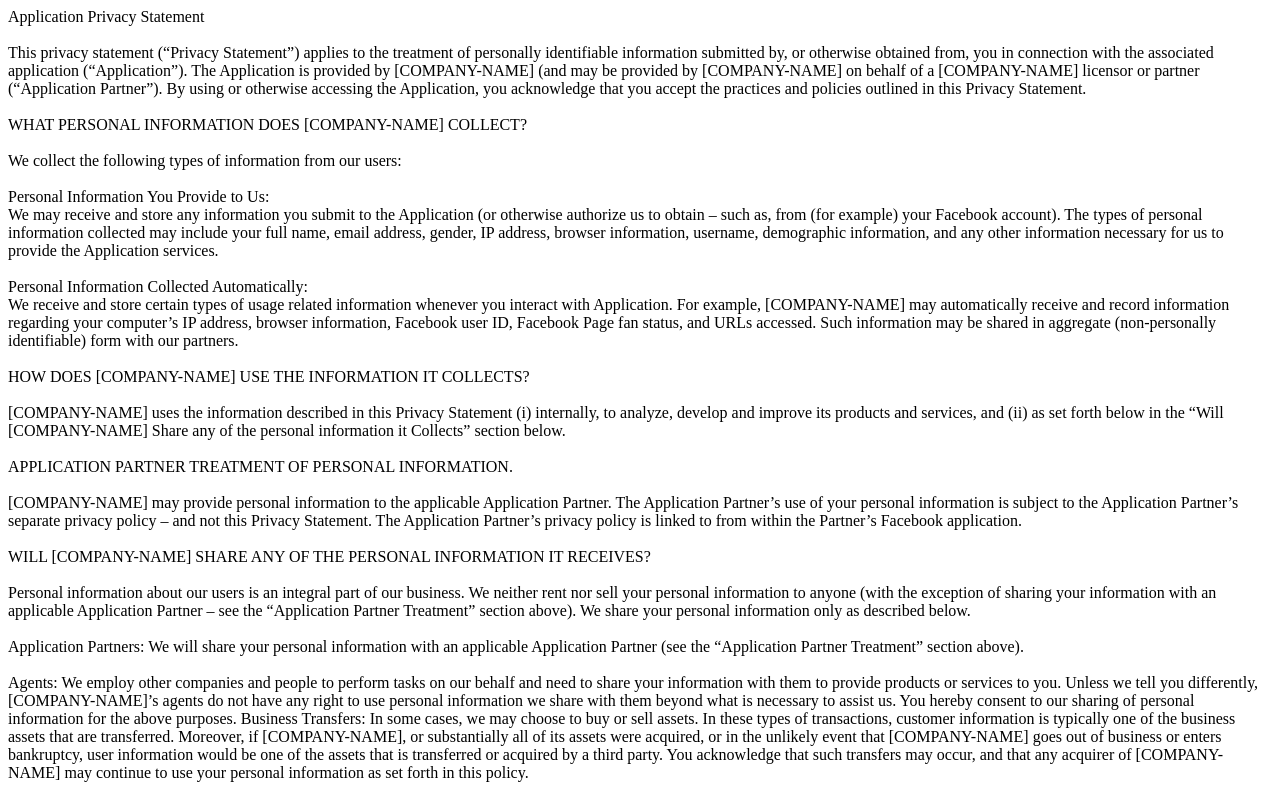
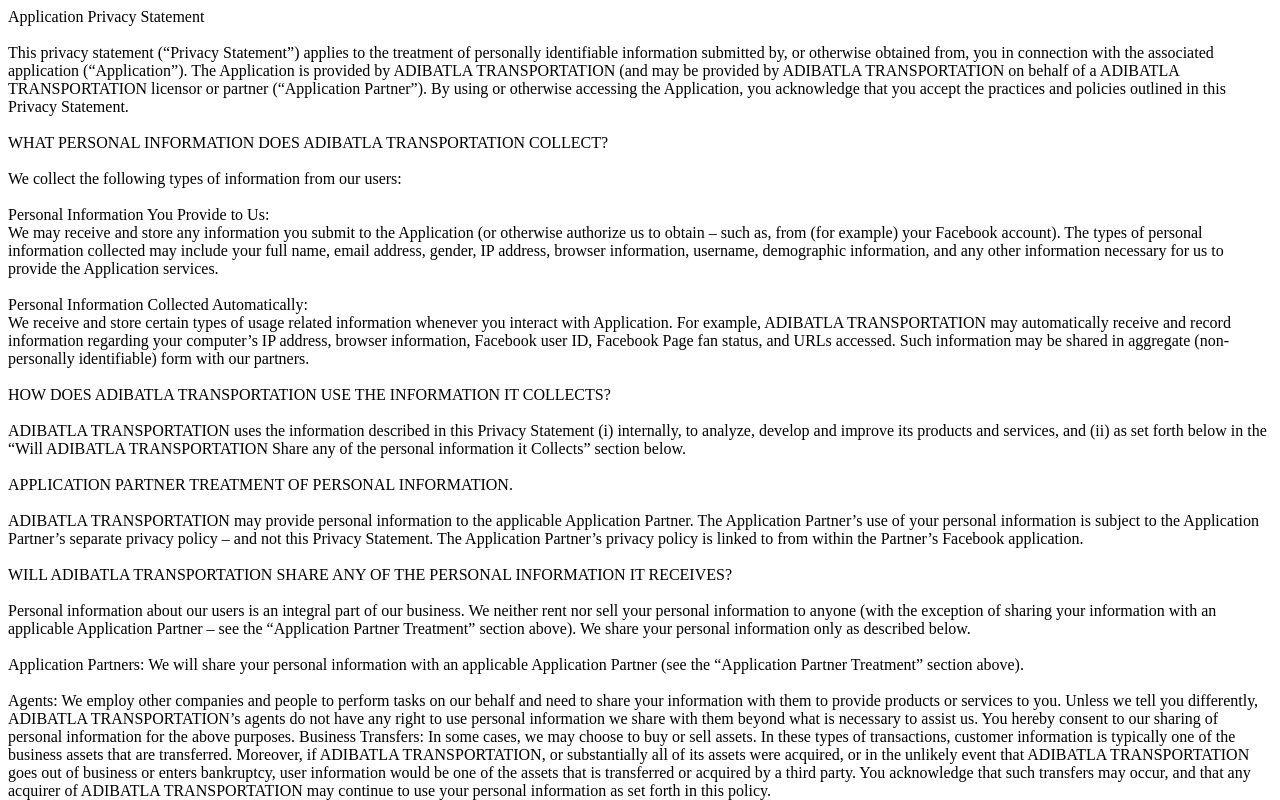
Before and after one commit to ksivaganesh99/privacypolicy, a plain HTML site: page index.html in a window 1280 px wide. Shown: the top 800 px of the page. Drawn offline with Linux system fonts and the light colour scheme.

Commit message:
privacy policy updated

```diff
--- a/index.html
+++ b/index.html
@@ -8,9 +8,9 @@
 
 		Application Privacy Statement
 		<br/><br/>
-		This privacy statement (“Privacy Statement”) applies to the treatment of personally identifiable information submitted by, or otherwise obtained from, you in connection with the associated application (“Application”). The Application is provided by [COMPANY-NAME] (and may be provided by [COMPANY-NAME] on behalf of a [COMPANY-NAME] licensor or partner (“Application Partner”). By using or otherwise accessing the Application, you acknowledge that you accept the practices and policies outlined in this Privacy Statement.
+		This privacy statement (“Privacy Statement”) applies to the treatment of personally identifiable information submitted by, or otherwise obtained from, you in connection with the associated application (“Application”). The Application is provided by ADIBATLA TRANSPORTATION (and may be provided by ADIBATLA TRANSPORTATION on behalf of a ADIBATLA TRANSPORTATION licensor or partner (“Application Partner”). By using or otherwise accessing the Application, you acknowledge that you accept the practices and policies outlined in this Privacy Statement.
 		<br/><br/>
-		WHAT PERSONAL INFORMATION DOES [COMPANY-NAME] COLLECT?
+		WHAT PERSONAL INFORMATION DOES ADIBATLA TRANSPORTATION COLLECT?
 		<br/><br/>
 		We collect the following types of information from our users:
 		<br/><br/>
@@ -18,39 +18,39 @@
 		We may receive and store any information you submit to the Application (or otherwise authorize us to obtain – such as, from (for example) your Facebook account). The types of personal information collected may include your full name, email address, gender, IP address, browser information, username, demographic information, and any other information necessary for us to provide the Application services.
 		<br/><br/>
 		Personal Information Collected Automatically:<br/>
-		We receive and store certain types of usage related information whenever you interact with Application. For example, [COMPANY-NAME] may automatically receive and record information regarding your computer’s IP address, browser information, Facebook user ID, Facebook Page fan status, and URLs accessed. Such information may be shared in aggregate (non-personally identifiable) form with our partners.
+		We receive and store certain types of usage related information whenever you interact with Application. For example, ADIBATLA TRANSPORTATION may automatically receive and record information regarding your computer’s IP address, browser information, Facebook user ID, Facebook Page fan status, and URLs accessed. Such information may be shared in aggregate (non-personally identifiable) form with our partners.
 		<br/><br/>
-		HOW DOES [COMPANY-NAME] USE THE INFORMATION IT COLLECTS?
+		HOW DOES ADIBATLA TRANSPORTATION USE THE INFORMATION IT COLLECTS?
 		<br/><br/>
-		[COMPANY-NAME] uses the information described in this Privacy Statement (i) internally, to analyze, develop and improve its products and services, and (ii) as set forth below in the “Will [COMPANY-NAME] Share any of the personal information it Collects” section below.
+		ADIBATLA TRANSPORTATION uses the information described in this Privacy Statement (i) internally, to analyze, develop and improve its products and services, and (ii) as set forth below in the “Will ADIBATLA TRANSPORTATION Share any of the personal information it Collects” section below.
 		<br/><br/>
 		APPLICATION PARTNER TREATMENT OF PERSONAL INFORMATION.
 		<br/><br/>
-		[COMPANY-NAME] may provide personal information to the applicable Application Partner. The Application Partner’s use of your personal information is subject to the Application Partner’s separate privacy policy – and not this Privacy Statement. The Application Partner’s privacy policy is linked to from within the Partner’s Facebook application.
+		ADIBATLA TRANSPORTATION may provide personal information to the applicable Application Partner. The Application Partner’s use of your personal information is subject to the Application Partner’s separate privacy policy – and not this Privacy Statement. The Application Partner’s privacy policy is linked to from within the Partner’s Facebook application.
 		<br/><br/>
-		WILL [COMPANY-NAME] SHARE ANY OF THE PERSONAL INFORMATION IT RECEIVES?
+		WILL ADIBATLA TRANSPORTATION SHARE ANY OF THE PERSONAL INFORMATION IT RECEIVES?
 		<br/><br/>
 		Personal information about our users is an integral part of our business. We neither rent nor sell your personal information to anyone (with the exception of sharing your information with an applicable Application Partner – see the “Application Partner Treatment” section above). We share your personal information only as described below.
 		<br/><br/>
 		Application Partners: We will share your personal information with an applicable Application Partner (see the “Application Partner Treatment” section above).
 		<br/><br/>
-		Agents: We employ other companies and people to perform tasks on our behalf and need to share your information with them to provide products or services to you. Unless we tell you differently, [COMPANY-NAME]’s agents do not have any right to use personal information we share with them beyond what is necessary to assist us. You hereby consent to our sharing of personal information for the above purposes. Business Transfers: In some cases, we may choose to buy or sell assets. In these types of transactions, customer information is typically one of the business assets that are transferred. Moreover, if [COMPANY-NAME], or substantially all of its assets were acquired, or in the unlikely event that [COMPANY-NAME] goes out of business or enters bankruptcy, user information would be one of the assets that is transferred or acquired by a third party. You acknowledge that such transfers may occur, and that any acquirer of [COMPANY-NAME] may continue to use your personal information as set forth in this policy.
+		Agents: We employ other companies and people to perform tasks on our behalf and need to share your information with them to provide products or services to you. Unless we tell you differently, ADIBATLA TRANSPORTATION’s agents do not have any right to use personal information we share with them beyond what is necessary to assist us. You hereby consent to our sharing of personal information for the above purposes. Business Transfers: In some cases, we may choose to buy or sell assets. In these types of transactions, customer information is typically one of the business assets that are transferred. Moreover, if ADIBATLA TRANSPORTATION, or substantially all of its assets were acquired, or in the unlikely event that ADIBATLA TRANSPORTATION goes out of business or enters bankruptcy, user information would be one of the assets that is transferred or acquired by a third party. You acknowledge that such transfers may occur, and that any acquirer of ADIBATLA TRANSPORTATION may continue to use your personal information as set forth in this policy.
 		<br/><br/>
-		Protection of [COMPANY-NAME] and Others: We may release personal information when we believe in good faith that release is necessary to comply with the law; enforce or apply our conditions of use and other agreements; or protect the rights, property, or safety of [COMPANY-NAME], our employees, our users, or others. This includes exchanging information with other companies and organizations for fraud protection and credit risk reduction.
+		Protection of ADIBATLA TRANSPORTATION and Others: We may release personal information when we believe in good faith that release is necessary to comply with the law; enforce or apply our conditions of use and other agreements; or protect the rights, property, or safety of DIBATLA TRANSPORTATION, our employees, our users, or others. This includes exchanging information with other companies and organizations for fraud protection and credit risk reduction.
 		<br/><br/>
 		With Your Consent: Except as set forth above, you will be notified when your personal information may be shared with third parties, and will be able to prevent the sharing of this information.
 		<br/><br/>
 		CONDITIONS OF USE.
 		<br/><br/>
-		If you decide to use or otherwise access the Application, your use/access and any possible dispute over privacy is subject to this Privacy Statement and our Terms of Use, including limitations on damages, arbitration of disputes, and application of California state law.
+		If you decide to use or otherwise access the Application, your use/access and any possible dispute over privacy is subject to this Privacy Statement and our Terms of Use, including limitations on damages, arbitration of disputes.
 		<br/><br/>
 		THIRD PARTY APPLICATIONS/WEBSITES.
 		<br/><br/>
-		The Application may permit you to link to other applications or websites. Such third party applications/websites are not under [COMPANY-NAME]’s control, and such links do not constitute an endorsement by [COMPANY-NAME] of those other applications/websites or the services offered through them. The privacy and security practices of such third party application/websites linked to the Application are not covered by this Privacy Statement, and [COMPANY-NAME] is not responsible for the privacy or security practices or the content of such websites.
+		The Application may permit you to link to other applications or websites. Such third party applications/websites are not under ADIBATLA TRANSPORTATION’s control, and such links do not constitute an endorsement by ADIBATLA TRANSPORTATION of those other applications/websites or the services offered through them. The privacy and security practices of such third party application/websites linked to the Application are not covered by this Privacy Statement, and ADIBATLA TRANSPORTATION is not responsible for the privacy or security practices or the content of such websites.
 		<br/><br/>
 		WHAT PERSONAL INFORMATION CAN I ACCESS?
 		<br/><br/>
-		[COMPANY-NAME] allows you to access the following information about you for the purpose of viewing, and in certain situations, updating that information. This list may change in the event the Application changes.
+		ADIBATLA TRANSPORTATION allows you to access the following information about you for the purpose of viewing, and in certain situations, updating that information. This list may change in the event the Application changes.
 		<br/><br/>
 		- Account and user profile information<br/>
 		- User e-mail address, if applicable<br/>
@@ -60,17 +60,17 @@
 		<br/><br/>
 		CAN CHILDREN USE THE APPLICATION?
 		<br/><br/>
-		Our site and the services available through [COMPANY-NAME] are not intended for children under the age of 13. [COMPANY-NAME] does not knowingly or specifically collect information about children under the age of 13 and believes that children of any age should get their parents’ consent before giving out any personal information. We encourage you to participate in your child’s web experience.
+		Our site and the services available through ADIBATLA TRANSPORTATION are not intended for children under the age of 13. ADIBATLA TRANSPORTATION does not knowingly or specifically collect information about children under the age of 13 and believes that children of any age should get their parents’ consent before giving out any personal information. We encourage you to participate in your child’s web experience.
 		<br/><br/>
 		CHANGES TO THIS PRIVACY STATEMENT.
 		<br/><br/>
-		[COMPANY-NAME] may amend this Privacy Statement from time to time. Use of information we collect now is subject to the Privacy Statement in effect at the time such information is used. If we make changes in the way we use personal information, we will notify you by posting an announcement on our Site or sending you an email. Users are bound by any changes to the Privacy Statement when he or she uses or otherwise accesses the Application after such changes have been first posted.
+		ADIBATLA TRANSPORTATION may amend this Privacy Statement from time to time. Use of information we collect now is subject to the Privacy Statement in effect at the time such information is used. If we make changes in the way we use personal information, we will notify you by posting an announcement on our Site or sending you an email. Users are bound by any changes to the Privacy Statement when he or she uses or otherwise accesses the Application after such changes have been first posted.
 		<br/><br/>
 		QUESTIONS OR CONCERNS.
 		<br/><br/>
-		If you have any questions or concerns regarding privacy on our Website, please send us a detailed message at [COMPANY-EMAIL]. We will make every effort to resolve your concerns.
+		If you have any questions or concerns regarding privacy on our Website, please send us a detailed message to the mails mentioned at our website www.adibatlatransportation.com. We will make every effort to resolve your concerns.
 		<br/><br/>
-		Effective Date: January 1, 2011
+		Effective Date: November 1, 2016
 
 	</body>
 </html>
```
